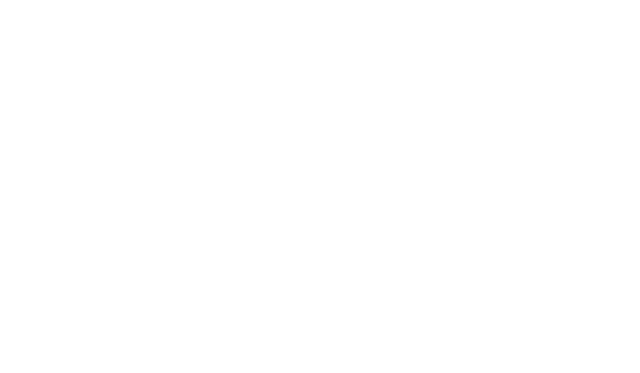
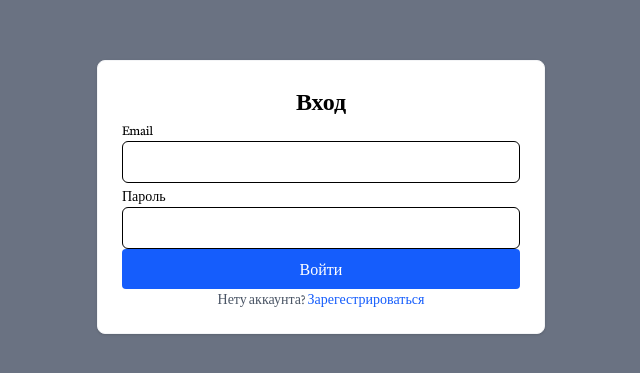
Before and after one commit to rindouwu/sprints, a Vue app: page /login in a window 1280 px wide. Before the commit this address had no page. Shown: the part 203-576 px from the top of the page, without its empty margins (319-959 px from the left). Built offline with nearby package versions, Linux system fonts and the light colour scheme; no server answers.

Commit message:
feat: add login page

```diff
--- a/src/app/router.ts
+++ b/src/app/router.ts
@@ -3,6 +3,9 @@ import { createRouter, createWebHistory } from 'vue-router';
 const routes = [
     {
         path: '/', name: 'feed', component: () => import('../pages/feed/ui/FeedPage.vue')
+    },
+    {
+        path: '/login', name: 'login', component: () => import('../pages/login/ui/LoginPage.vue')
     },
 ]
 
--- a/src/features/auth/model/useAuth.ts
+++ b/src/features/auth/model/useAuth.ts
@@ -15,7 +15,7 @@ export const useAuth = () => {
     }
     const signUp = async(email: string, password: string, name: string) => {
         try {
-            const data = await register({ email: string, password: string, name: string})
+            const data = await register({ email, password, name })
             localStorage.setItem('accessToken', data.accessToken)
             return data.user
         } finally {
--- /dev/null
+++ b/src/pages/login/index.ts
@@ -0,0 +1 @@
+export { default as LoginPage } from './ui/LoginPage.vue'
--- /dev/null
+++ b/src/pages/login/ui/LoginPage.vue
@@ -0,0 +1,96 @@
+<script setup lang="ts">
+import { useRouter } from "vue-router";
+import {useAuth} from "../../../features/auth";
+import {ref} from "vue";
+import {ApiError} from "../../../shared/api";
+
+const router = useRouter()
+const { signIn, signUp, loading } = useAuth()
+
+const isRegister = ref(false)
+const email = ref('')
+const password = ref('')
+const name = ref('')
+const error = ref<string | null>(null)
+
+const handleSubmit = async () => {
+  error.value = null
+  try {
+    if(isRegister.value) {
+      await signUp(email.value, password.value, name.value)
+    } else {
+      await signIn(email.value, password.value)
+    }
+    router.push('/')
+  } catch (e) {
+    if(e instanceof ApiError) {
+      error.value = e.message
+    } else {
+      error.value = "Что-то пошло не так"
+    }
+  }
+}
+</script>
+
+<template>
+  <div class="min-h-screen flex items-center justify-center bg-gray-500 px-4">
+    <div class="max-w-md w-full bg-white p-6 rounded-lg shadow border border-gray-100">
+      <h1 class="text-2xl font-semibold text-center">
+        {{ isRegister ? 'Регистрация' : 'Вход' }}
+      </h1>
+      <form @submit.prevent="handleSubmit">
+        <div v-if="isRegister">
+          <label class="text-sm font-medium">Имя</label>
+          <input
+              v-model="name"
+              type="text"
+              required
+              class="w-full border px-3 py-2 focus:outline-none focus:ring-indigo-500 focus:border-indigo-500 rounded-md"
+          />
+        </div>
+        <div>
+          <label class="text-sm font-medium">Email</label>
+          <input
+              v-model="email"
+              type="email"
+              required
+              class="w-full border px-3 py-2 focus:outline-none focus:ring-indigo-500 focus:border-indigo-500 rounded-md"
+          />
+        </div>
+        <div>
+          <label class="text-sm font-medium">Пароль</label>
+          <input
+              v-model="password"
+              type="password"
+              required
+              class="w-full border px-3 py-2 focus:outline-none focus:ring-indigo-500 focus:border-indigo-500 rounded-md"
+          />
+        </div>
+
+        <p v-if="error" class="text-sm font-semibold text-red-500">{{ error }}</p>
+        <button
+            type="submit"
+            :disabled="loading"
+            class="w-full bg-blue-600 text-white rounded py-2 hover:bg-blue-700 disabled:opacity-50 transition"
+        >
+          {{ loading ? 'Загрузка...' : (isRegister ? 'Зарегестрироваться' : 'Войти') }}
+        </button>
+      </form>
+
+      <p class="text-sm text-center text-gray-600">
+        {{ isRegister ? 'Уже есть аккаунт?' : 'Нету аккаунта?' }}
+        <button
+          type="button"
+          class="text-blue-600 font-medium"
+          @click="isRegister = !isRegister; error = null"
+        >
+          {{ isRegister ? 'Войти' : 'Зарегестрироваться' }}
+        </button>
+      </p>
+    </div>
+  </div>
+</template>
+
+<style scoped>
+
+</style>
```
